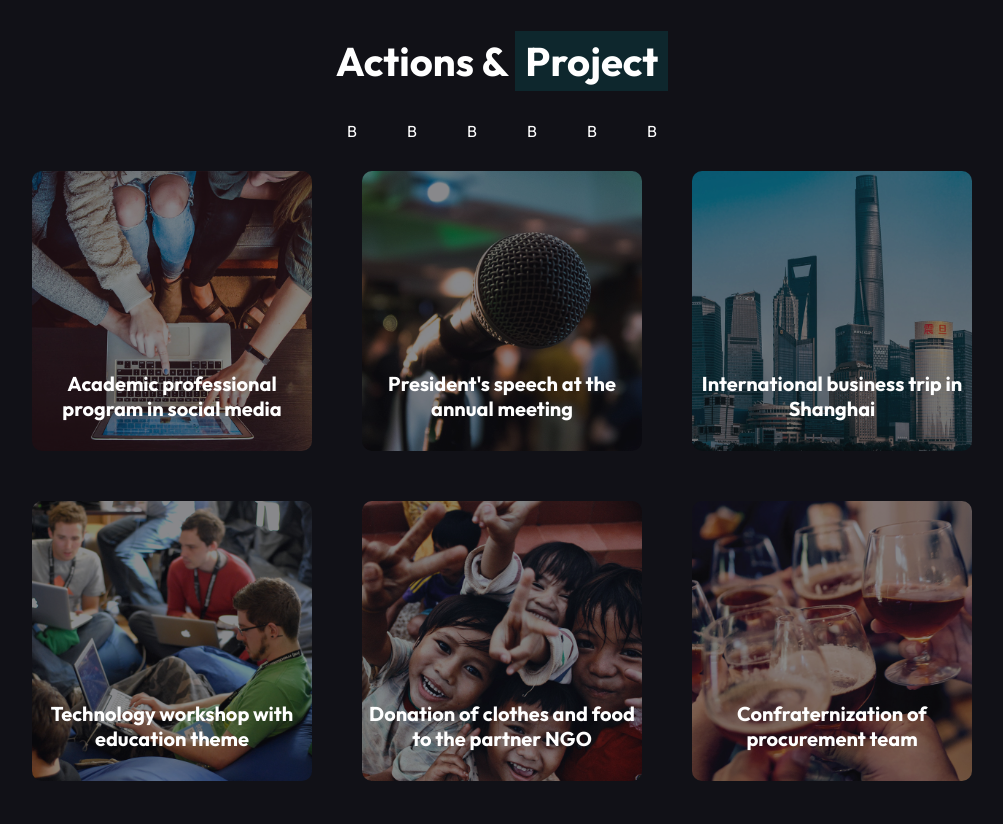
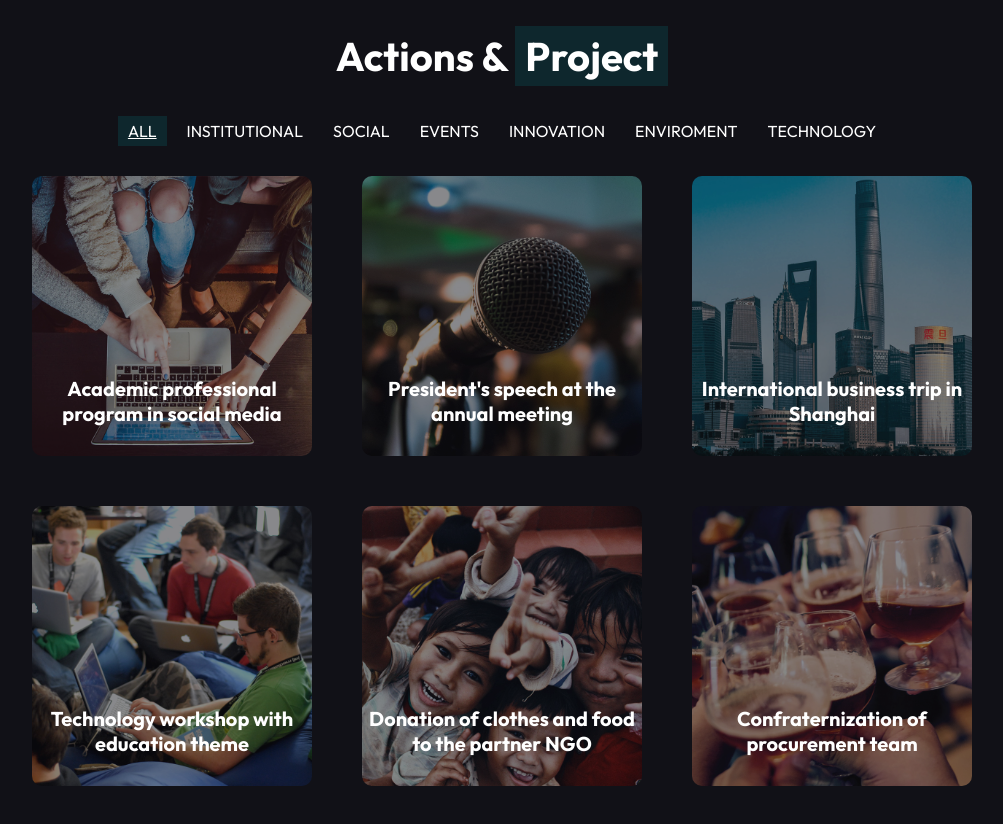
Before and after one commit to Andrea8802/proj-html-vuejs, a Vue app: page / in a window 1280 px wide. Shown: the part 2068-2892 px from the top of the page, without its empty margins (138-1141 px from the left). Built offline with nearby package versions, Linux system fonts and the light colour scheme.

Commit message:
Creata nav-bar dinamica nella sezione 'Actions'

```diff
--- a/src/components/Main/Actions Section/Actions.vue
+++ b/src/components/Main/Actions Section/Actions.vue
@@ -4,6 +4,53 @@ export default {
     name: "Actions",
     components: {
         ActionCards
+    },
+
+    data() {
+        return {
+            category: [
+                {
+                    name: "ALL",
+                    active: true
+                },
+
+                {
+                    name: "INSTITUTIONAL",
+                    active: false
+                },
+
+                {
+                    name: "SOCIAL",
+                    active: false
+                },
+
+                {
+                    name: "EVENTS",
+                    active: false
+                },
+
+                {
+                    name: "INNOVATION",
+                    active: false
+                },
+
+                {
+                    name: "ENVIROMENT",
+                    active: false
+                },
+
+                {
+                    name: "TECHNOLOGY",
+                    active: false
+                }
+            ]
+        }
+    },
+    methods: {
+        itemClicked(item) {
+            this.category.forEach(element => element.active ? element.active = false : "")
+            item.active = true;
+        }
     }
 
 }
@@ -22,28 +69,9 @@ export default {
     </div>
 
     <ul>
-        <li>
-            B
-        </li>
-
-        <li>
-            B
-        </li>
-
-        <li>
-            B
-        </li>
-
-        <li>
-            B
-        </li>
-
-        <li>
-            B
-        </li>
-
-        <li>
-            B
+        <li v-for="(item, index) in category" :info="item" :key="index" :class="item.active ? 'item-selected' : ''"
+            @click="itemClicked(item)">
+            {{ item.name }}
         </li>
     </ul>
 
@@ -71,12 +99,25 @@ export default {
 
 ul {
     @include d-flex(space-evenly, center);
-    gap: 50px;
+    gap: 10px;
+}
+
+.item-selected {
+    background-color: $dark-bg-title;
+    text-decoration: underline;
 }
 
 li {
     list-style: none;
     color: white;
+    font-size: 16px;
+    padding: 5px 10px;
+    cursor: pointer;
+
+    &:hover {
+
+        background-color: $dark-bg-title;
+    }
 }
 
 .card-list {
```
